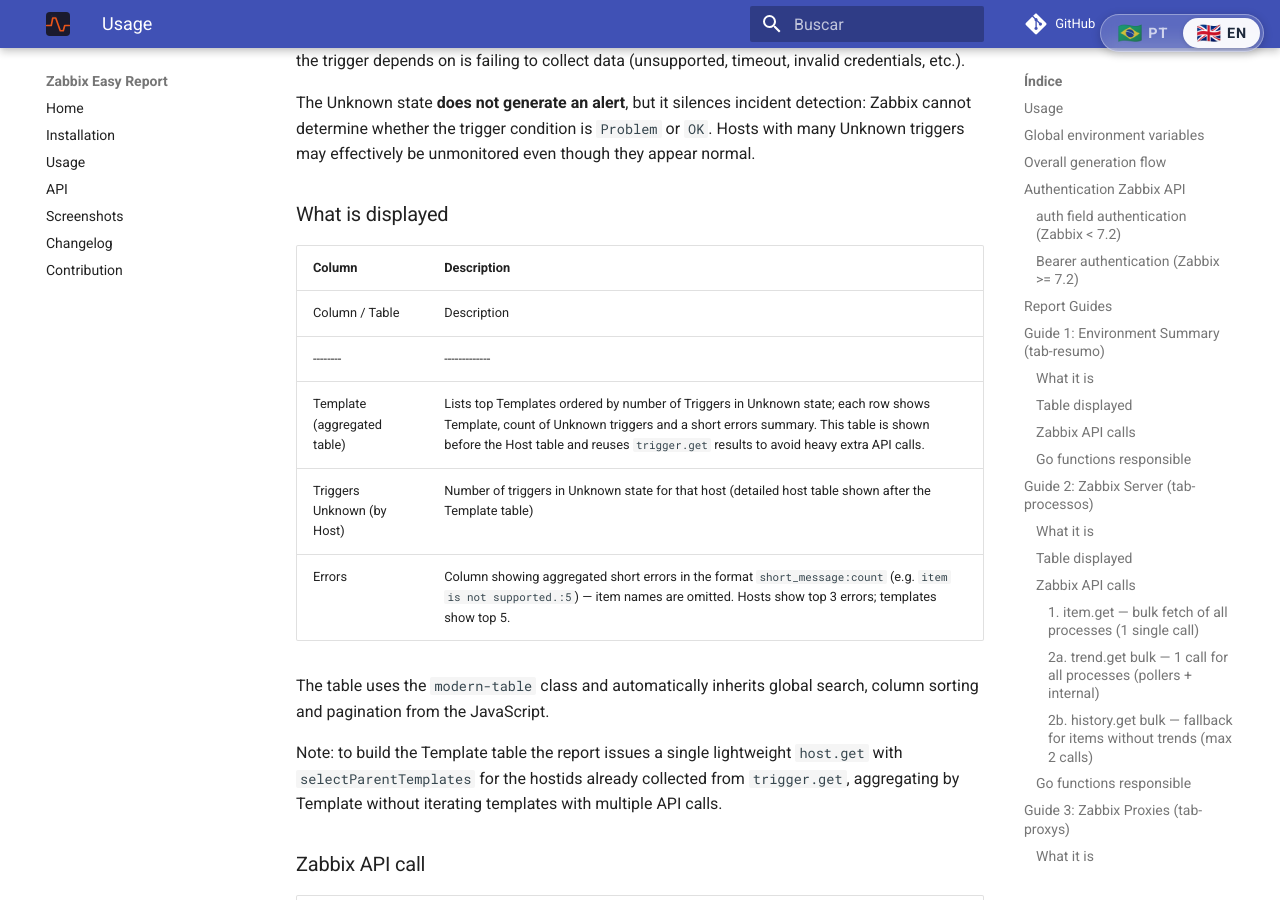
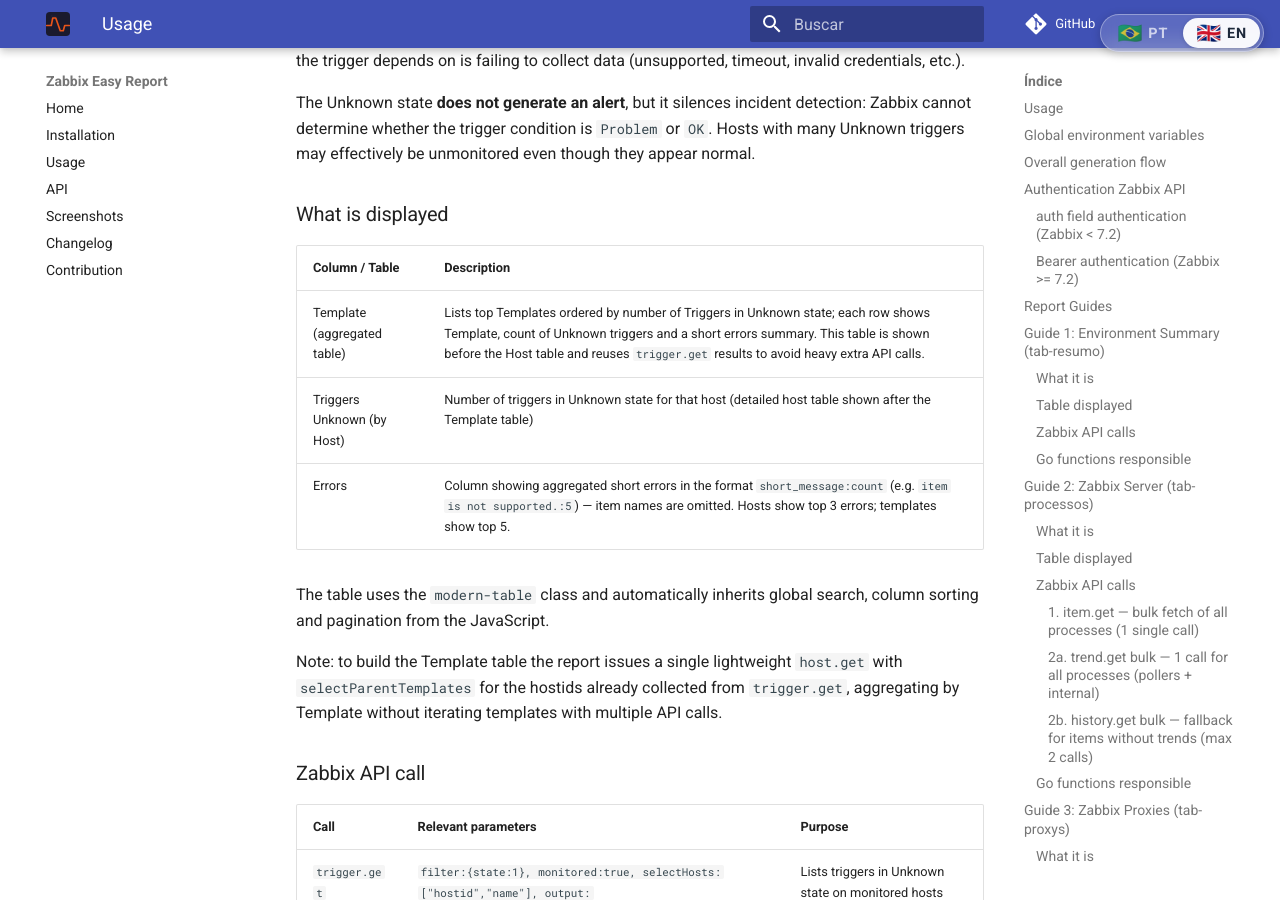
Before and after one commit to bernardolankheet/zabbix-easy, an MkDocs documentation site: the page built from docs/en/usage.md, in a window 1280 px wide and 900 px high, scrolled down 18007 px. Built offline with MkDocs 1.6.1 and Material for MkDocs 9.7.7, drawn with Linux system fonts in a browser that asks for light colours; comment, search, counter and statistics services are not loaded.

Commit message:
Update docs/en/usage.md
Co-authored-by: Copilot <175728472+Copilot@users.noreply.github.com>

```diff
--- a/docs/en/usage.md
+++ b/docs/en/usage.md
@@ -593,10 +593,8 @@ The Unknown state **does not generate an alert**, but it silences incident detec
 
 ### What is displayed
 
-| Column | Description |
-|--------|-------------|
 | Column / Table | Description |
-|--------|-------------|
+|----------------|-------------|
 | Template (aggregated table) | Lists top Templates ordered by number of Triggers in Unknown state; each row shows Template, count of Unknown triggers and a short errors summary. This table is shown before the Host table and reuses `trigger.get` results to avoid heavy extra API calls.
 | Triggers Unknown (by Host) | Number of triggers in Unknown state for that host (detailed host table shown after the Template table)
 | Errors | Column showing aggregated short errors in the format `short_message:count` (e.g. `item is not supported.:5`) — item names are omitted. Hosts show top 3 errors; templates show top 5.
```
